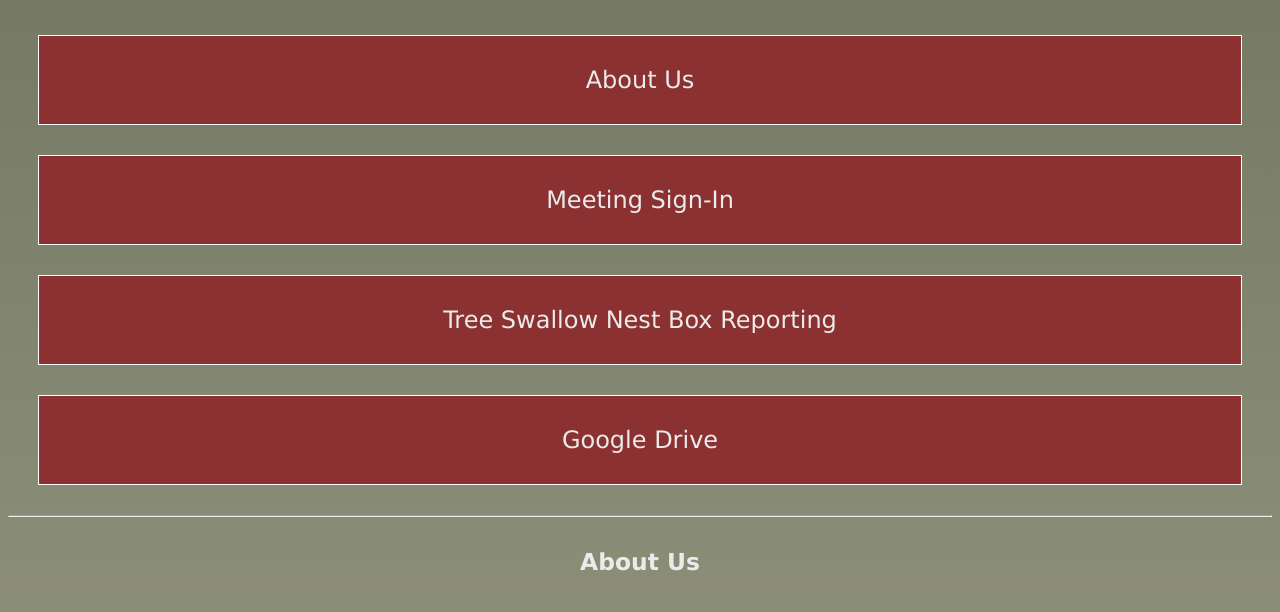
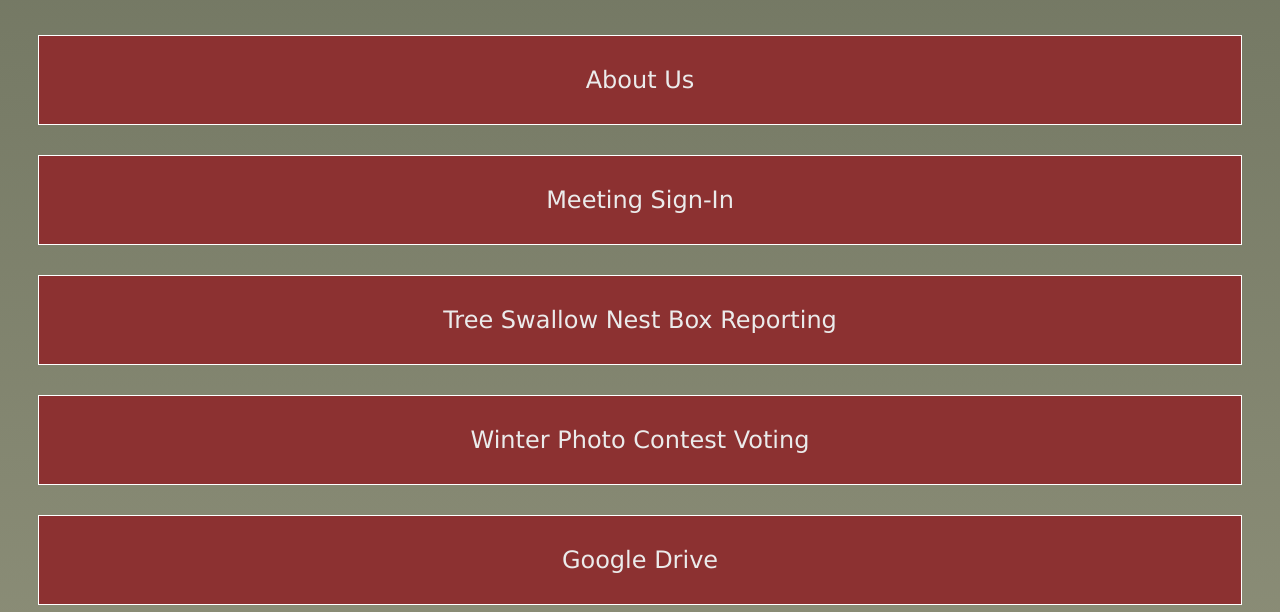
Before and after one commit to ttbauer4/ttbauer4.github.io-asum, a plain HTML site: page index.html in a window 1280 px wide. Shown: the part 303-915 px from the top of the page. Drawn offline with Linux system fonts and the light colour scheme.

Commit message:
added photo contest voting link

```diff
--- a/index.html
+++ b/index.html
@@ -28,6 +28,9 @@
                 <a class="tree" href="https://drive.google.com/file/d/1VcKs0126TG4FJDN4i32pQQopmjO2Mafq/view?usp=share_link" target="_blank">Tree Swallow Nest Box Reporting</a>
             </div>
             <div>
+                <a class="tree" href="https://docs.google.com/forms/d/e/1FAIpQLSekz1i7s-nCtj6QW4kdlfEiqCxE_Hh7wKJW3iF6450AJcdQMg/viewform?usp=sf_link" target="_blank">Winter Photo Contest Voting</a>
+            </div>
+            <div>
                 <a class="tree" href="https://drive.google.com/drive/folders/1wQwHhqkMk3UVYdFtvk7pJuETyBuTF_lI?usp=sharing" target="_blank">Google Drive</a>
             </div>
         </div>
```
